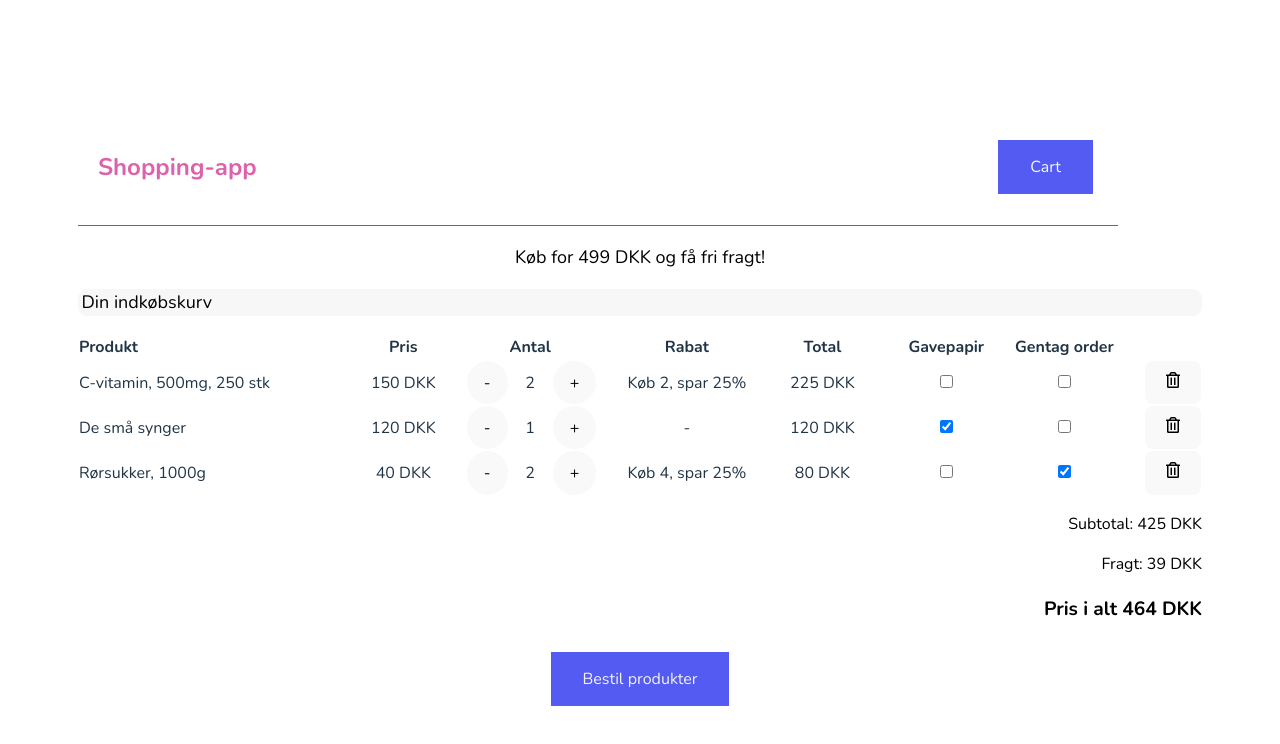
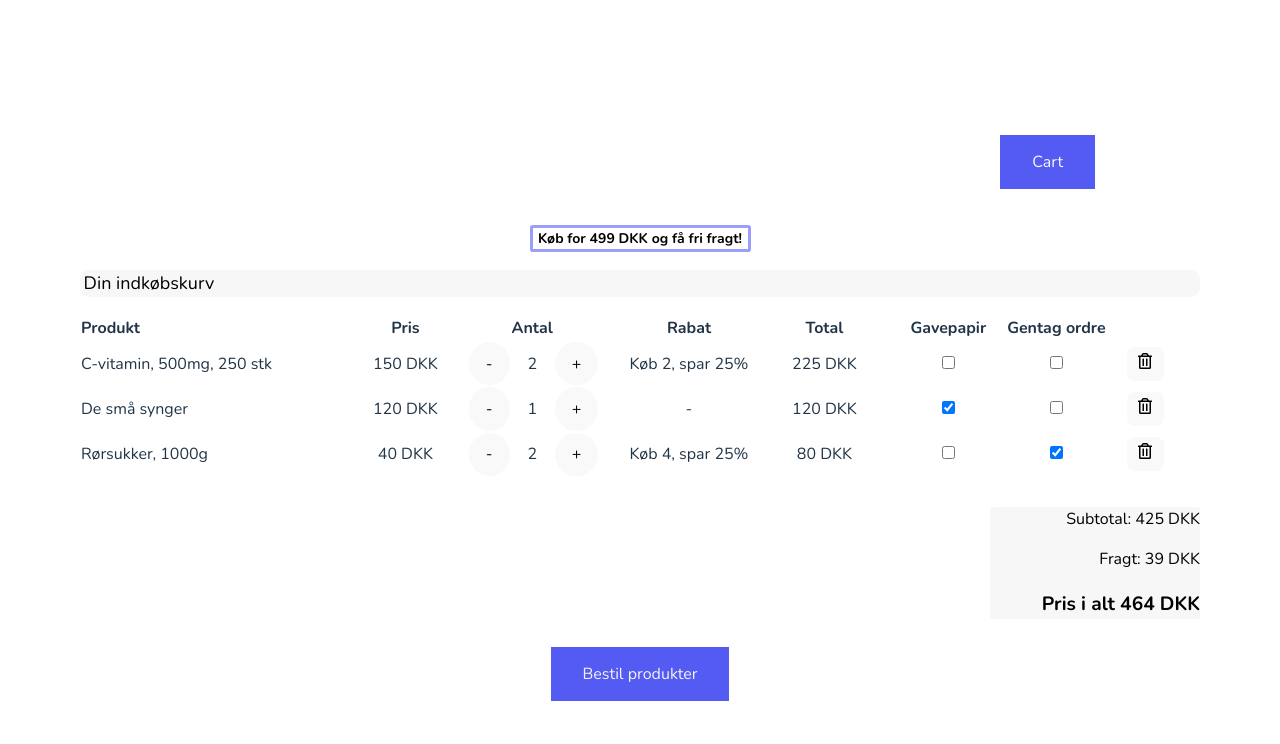
Before and after one commit to DTUSoftware/02363-Frontend-F23, a React (Vite) app: page / in a window 1280 px wide. Shown: the top 744 px of the page. Built offline with nearby package versions, Linux system fonts and the light colour scheme.

Commit message:
Changed some of the styling

```diff
--- a/src/Navigation/Navbar.css
+++ b/src/Navigation/Navbar.css
@@ -19,7 +19,6 @@
     padding: 20px;
     max-width: 1000px;
     align-items: center;
-    border-bottom: 1px solid #535bf2;
 }
 
 .navbar h2{color: #dc62ab;}
--- a/src/Navigation/Navbar.tsx
+++ b/src/Navigation/Navbar.tsx
@@ -4,7 +4,6 @@ import  "./Navbar.css"
 const Navbar = () => {
     return (
         <nav className="navbar">
-            <h2>Shopping-app</h2>
             <ul className="nav-content">
                 <Link to="/">Cart</Link>
             </ul>
--- a/src/ShoppingList/ShoppingList.css
+++ b/src/ShoppingList/ShoppingList.css
@@ -5,17 +5,45 @@
     text-indent: 0.2em;
 }
 
+.deliveryheading {
+    text-align: center;
+    font-size: 14px;
+    border-color: #9b9efa;
+    border-style: solid;
+    border-radius: 0.2em;
+    width: 215px;
+    margin: auto;
+    margin-top: 15px;
+    font-weight: bold;
+}
+
+.totalborder{
+    background-color: rgb(247, 247, 247);
+    display: block;
+    position: relative;
+    border-radius: 10px;
+    width: 210px;
+    position:relative;
+    margin-left: 910px;
+    margin-top: 30px;
+}
+
 .fragt,
 .subtotal {
     text-align: right;
     font-size: 1em;
+    background-color: rgb(247, 247, 247);
+    border-radius: 0.2em;
 }
 
 .total{
     text-align: right;
     font-size: 1.2em;
     font-weight: bolder;
+    background-color: rgb(247, 247, 247);
+    border-radius: 0.2em;
 }
+
 
 .product {
     text-align: left;
@@ -40,7 +68,7 @@
 .giftwrapping,
 .reoccuringorder {
     text-align: center;
-    padding-right: 30px;
+    padding-right: 20px;
 }
 
 .quantityBtn {
--- a/src/ShoppingList/ShoppingList.tsx
+++ b/src/ShoppingList/ShoppingList.tsx
@@ -91,9 +91,7 @@ function ShoppingList() {
 
     return (
         <>
-        <div>
-            <p>Køb for 499 DKK og få fri fragt!</p>
-        </div>
+        <><p className="deliveryheading">Køb for 499 DKK og få fri fragt!</p></>
         <div className="ShoppingList">
                 <p className="heading">Din indkøbskurv</p>
                 {!listEmpty ? (
@@ -149,7 +147,7 @@ function ProductTable({
                         <th className="rebate">Rabat</th>
                         <th className="priceTotal">Total</th>
                         <th className="giftwrapping">Gavepapir</th>
-                        <th className="reoccuringorder">Gentag order</th>
+                        <th className="reoccuringorder">Gentag ordre</th>
                     </tr>
                 </thead>
                 <tbody>
@@ -192,19 +190,21 @@ function CartTotal({
 
     if(cartTotal>=499) {
         return (
-            <>
+            <><span className="totalborder">
             <p className="subtotal">{`Subtotal: ${cartTotal} ${items[0].product!.currency}`}</p>
             <p className="fragt">FRI FRAGT</p>
-            <p className="total">{`Pris i alt ${cartTotal} ${items[0].product!.currency}`}</p></>
+            <p className="total">{`Pris i alt ${cartTotal} ${items[0].product!.currency}`}</p>
+            </span></>
         );
     } else {
         return (
-            <>
+            <><span className="totalborder">
             <p className="subtotal">{`Subtotal: ${cartTotal} ${items[0].product!.currency}`}</p>
             <p className="fragt">Fragt: 39 DKK</p>
             <p className="total">{`Pris i alt ${cartTotal+39} ${items[0].product!.currency}`}</p>
-            </>
+            </span></>
         )
+
     };
 }
 
--- a/src/index.css
+++ b/src/index.css
@@ -17,7 +17,7 @@
 }
 
 p {
-    background-color: #ffffff;
+    background: white;
     font-size: large;
     color: black;
     text-align: center;
@@ -55,7 +55,7 @@ h1 {
 button {
     border-radius: 8px;
     border: 1px solid transparent;
-    padding: 0.6em 1.2em;
+    padding: 0.3em 0.6em;
     font-size: 1em;
     font-weight: 500;
     font-family: inherit;
```
Lines whose indentation alone changed are shown as unchanged.
